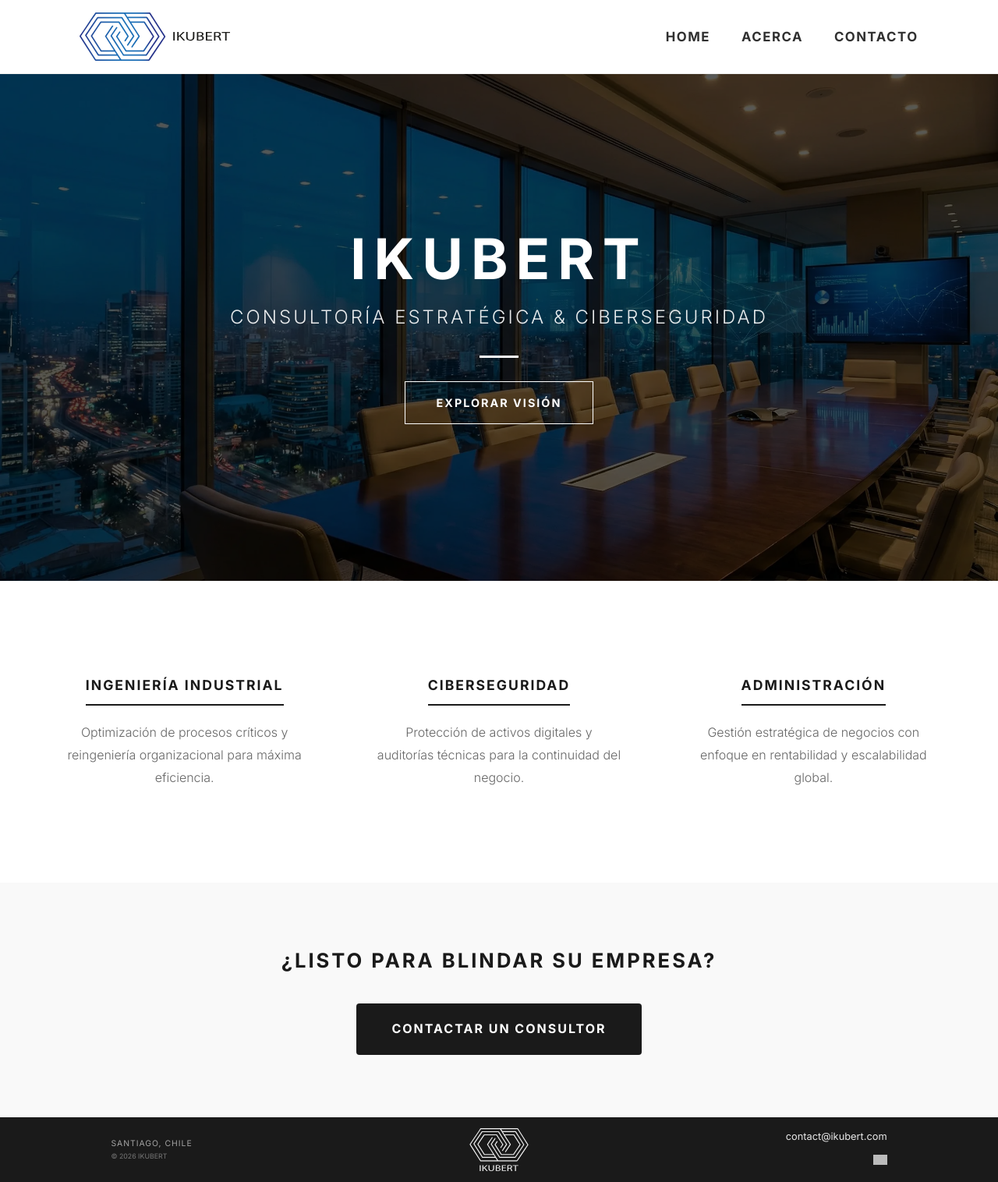
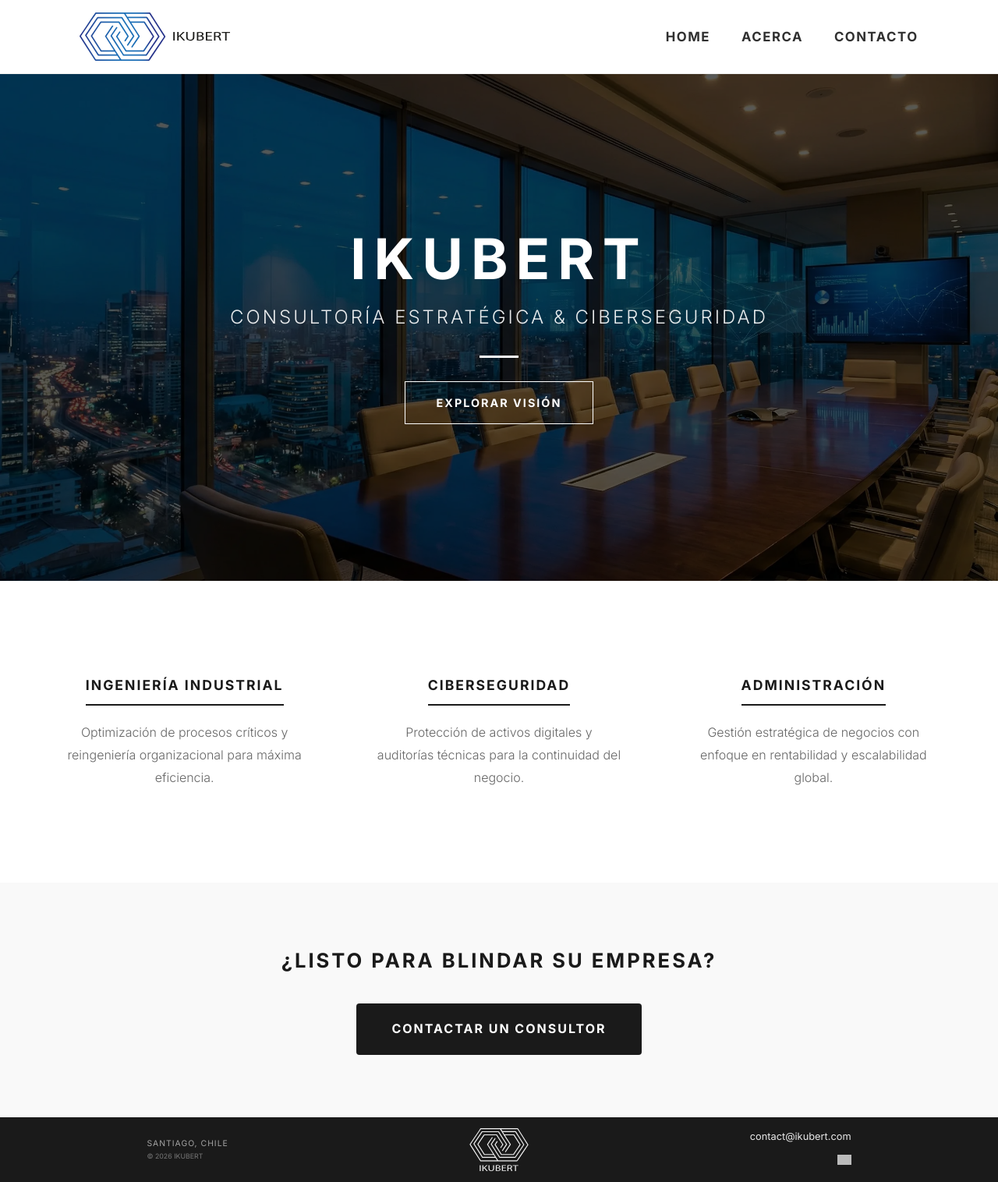
Before and after one commit to IKUBERT/ikubert.github.io, a Jekyll site: the page built from index.html, in a window 1280 px wide. Shown: the whole page at 78% size. Built offline with Jekyll 4.4.1, drawn with Linux system fonts in a browser that asks for light colours; grey boxes are pictures that could not be loaded.

Commit message:
Update default.html

```diff
--- a/_layouts/default.html
+++ b/_layouts/default.html
@@ -7,7 +7,7 @@
 
     <link rel="icon" type="image/svg+xml" href="{{ site.baseurl }}/src/logo-ikubert.svg">
     <link href="https://fonts.googleapis.com/css2?family=Inter:wght@300;400;700&display=swap" rel="stylesheet">
-    <link rel="stylesheet" href="{{ site.baseurl }}/style.css?v=26.0">
+    <link rel="stylesheet" href="{{ site.baseurl }}/style.css?v=27.0">
 </head>
 <body class="sticky-wrapper">
 
@@ -28,8 +28,8 @@
         {{ content }}
     </main>
 
-    <footer class="main-footer" style="background-color: #1a1a1a; padding: 14px 0 !important; width: 100%;">
-        <div class="footer-inner" style="display: flex; justify-content: space-between; align-items: center; max-width: 1200px; margin: 0 auto; padding: 0 8%; box-sizing: border-box;">
+    <footer class="main-footer" style="background-color: #1a1a1a; padding: 14px 8% !important; width: 100%; box-sizing: border-box;">
+        <div class="footer-inner" style="display: flex; justify-content: space-between; align-items: center; width: 100%; margin: 0 auto;">
 
             <div class="footer-col left" style="flex: 1;">
                 <p class="loc" style="font-size: 0.65rem; color: #fff; opacity: 0.6; text-transform: uppercase; margin: 0; letter-spacing: 1px;">SANTIAGO, CHILE</p>
@@ -57,7 +57,9 @@
             .site-nav { padding: 15px 5% !important; flex-direction: column !important; gap: 15px; }
             .site-logo img { height: 48px !important; }
             .nav-links { justify-content: center !important; gap: 20px !important; width: 100%; }
-            .footer-inner { padding: 0 5% !important; flex-direction: column !important; gap: 15px; }
+            /* Footer móvil corregido */
+            .main-footer { padding: 20px 5% !important; }
+            .footer-inner { flex-direction: column !important; gap: 15px; }
             .footer-col { text-align: center !important; }
         }
     </style>
```
